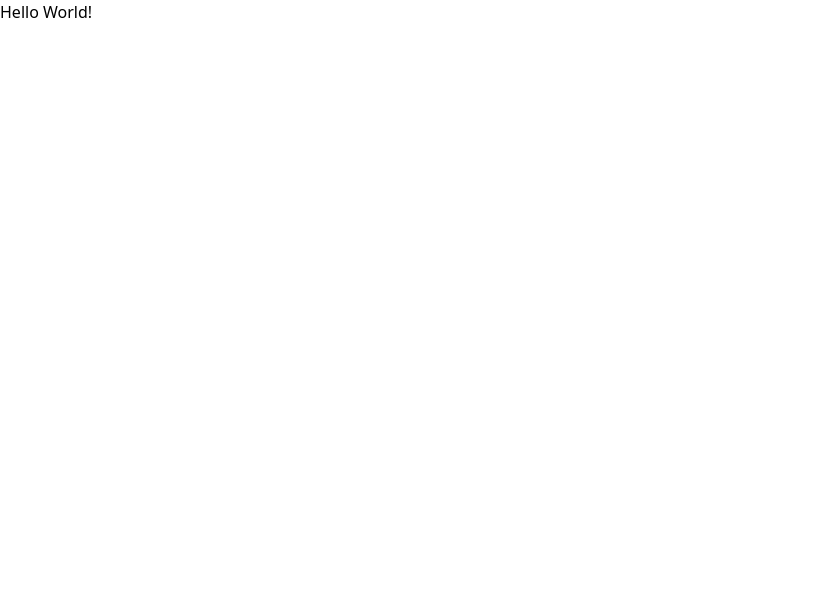
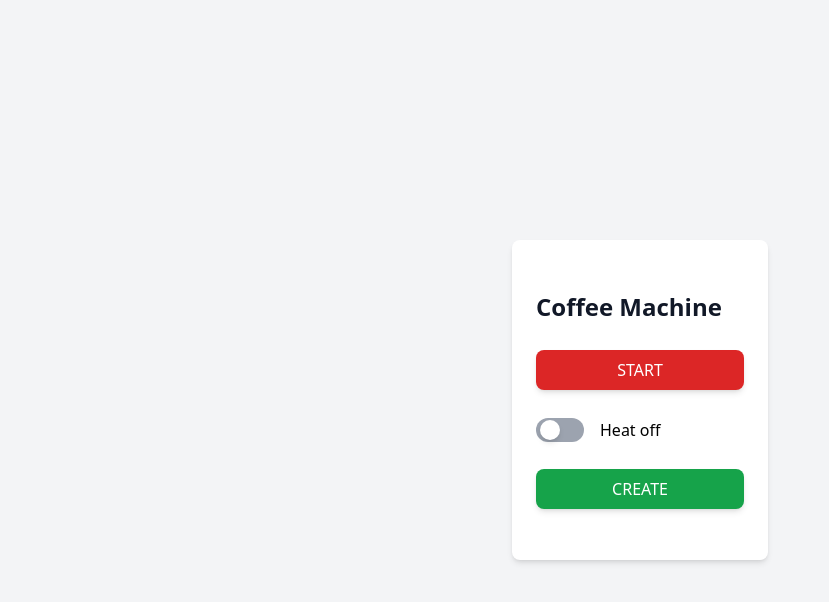
Before and after one commit to A-rya-n/CoffeeMachine_ui, a React (Vite) app in the folder interface/: page / in a window 1280 px wide. Shown: the top 602 px of the page, without its empty margins (0-829 px from the left). Built offline with nearby package versions, Linux system fonts and the light colour scheme.

Commit message:
simple ui done

```diff
--- a/interface/src/App.tsx
+++ b/interface/src/App.tsx
@@ -1,7 +1,18 @@
+import Toggle from "./Toggle";
+
 function App() {
   return (
-    <div>
-      <h1>Hello World!</h1>
+    <div className="bg-gray-100 h-screen flex items-center justify-center">
+      <div className="bg-white p-6 rounded-lg shadow-md flex flex-col justify-evenly h-80 w-64">
+        <h1 className="text-gray-900 font-bold text-2xl">Coffee Machine</h1>
+        <button className="bg-red-600 p-2 rounded-lg text-center text-white shadow-md hover:bg-red-700">
+          START
+        </button>
+        <Toggle />
+        <button className="bg-green-600 p-2 rounded-lg text-center text-white shadow-md hover:bg-green-700">
+          CREATE
+        </button>
+      </div>
     </div>
   );
 }
--- /dev/null
+++ b/interface/src/Toggle.tsx
@@ -0,0 +1,32 @@
+import { useState } from "react";
+
+const Toggle = () => {
+  const [active, setActive] = useState(false);
+
+  function handleClick() {
+    setActive((prev) => !prev);
+  }
+
+  return (
+    <div className="flex items-center">
+      <button
+        type="button"
+        className={`bg-gray-400 rounded-full p-0 w-12 h-6 focus:outline-none ${
+          active ? "bg-red-600" : null
+        }`}
+        onClick={handleClick}
+      >
+        <span
+          className={`bg-white rounded-full shadow-md block w-5 h-5 mx-1 transform transition-transform duration-300 ease-in-out ${
+            active ? "translate-x-full" : null
+          }`}
+        ></span>
+      </button>
+      <label htmlFor="toggle" className="ml-4">
+        {`Heat ${active ? "on" : "off"}`}
+      </label>
+    </div>
+  );
+};
+
+export default Toggle;
```
